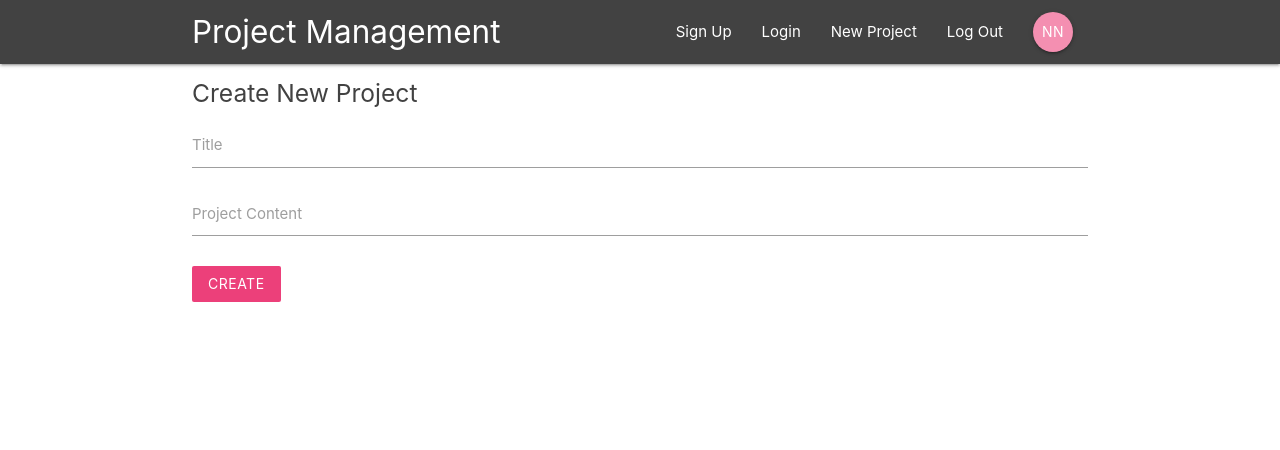
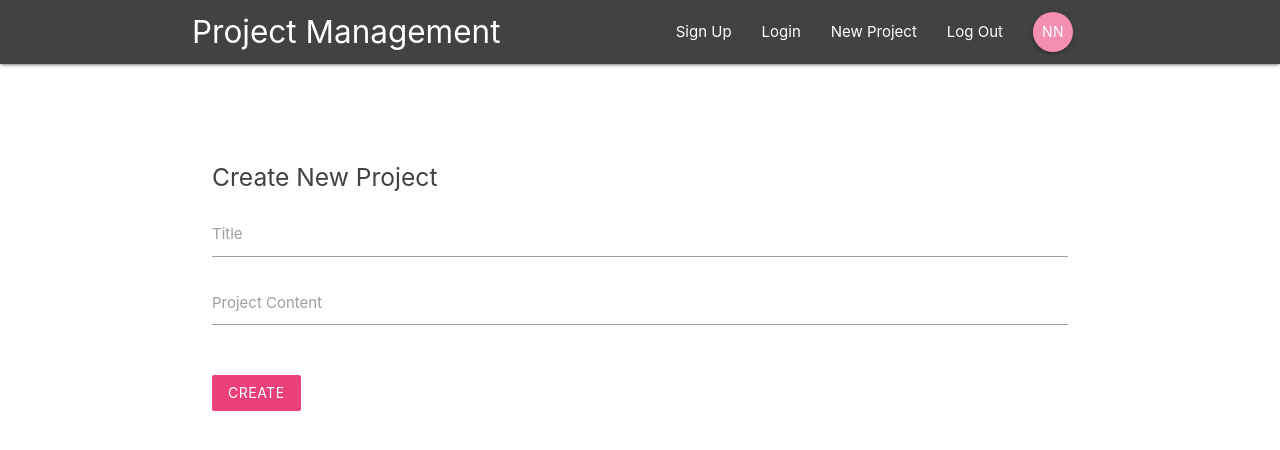
Before and after one commit to nna144/project-management-app, a React (Create React App) app: page /create in a window 1280 px wide. Shown: the top 450 px of the page. Built offline with nearby package versions, Linux system fonts and the light colour scheme.

Commit message:
Updated nav links and some CSS

```diff
--- a/src/components/layout/SignedInLinks.js
+++ b/src/components/layout/SignedInLinks.js
@@ -5,7 +5,7 @@ const SignedInLinks = () => {
   return (
     <ul className="right">
       <li>
-        <NavLink to="/">New Project</NavLink>
+        <NavLink to="/create">New Project</NavLink>
       </li>
       <li>
         <NavLink to="/">Log Out</NavLink>
--- a/src/components/layout/SignedOutLinks.js
+++ b/src/components/layout/SignedOutLinks.js
@@ -5,10 +5,10 @@ const SignedOutLinks = () => {
   return (
     <ul className="right">
       <li>
-        <NavLink to="/">Sign Up</NavLink>
+        <NavLink to="/signup">Sign Up</NavLink>
       </li>
       <li>
-        <NavLink to="/">Login</NavLink>
+        <NavLink to="/signin">Login</NavLink>
       </li>
     </ul>
   );
--- a/src/index.css
+++ b/src/index.css
@@ -11,3 +11,21 @@ code {
   font-family: source-code-pro, Menlo, Monaco, Consolas, 'Courier New',
     monospace;
 }
+
+form {
+  padding: 20px;
+  margin-top: 60px;
+}
+
+form button,
+form h5 {
+  margin: 20px 0;
+}
+
+input[type=text]:not(.browser-default):focus:not([readonly]),
+input[type=email]:not(.browser-default):focus:not([readonly]),
+input[type=password]:not(.browser-default):focus:not([readonly]),
+textarea.materialize-textarea:focus:not([readonly]) {
+  border-color: #ec407a;
+  box-shadow: none;
+}
```
